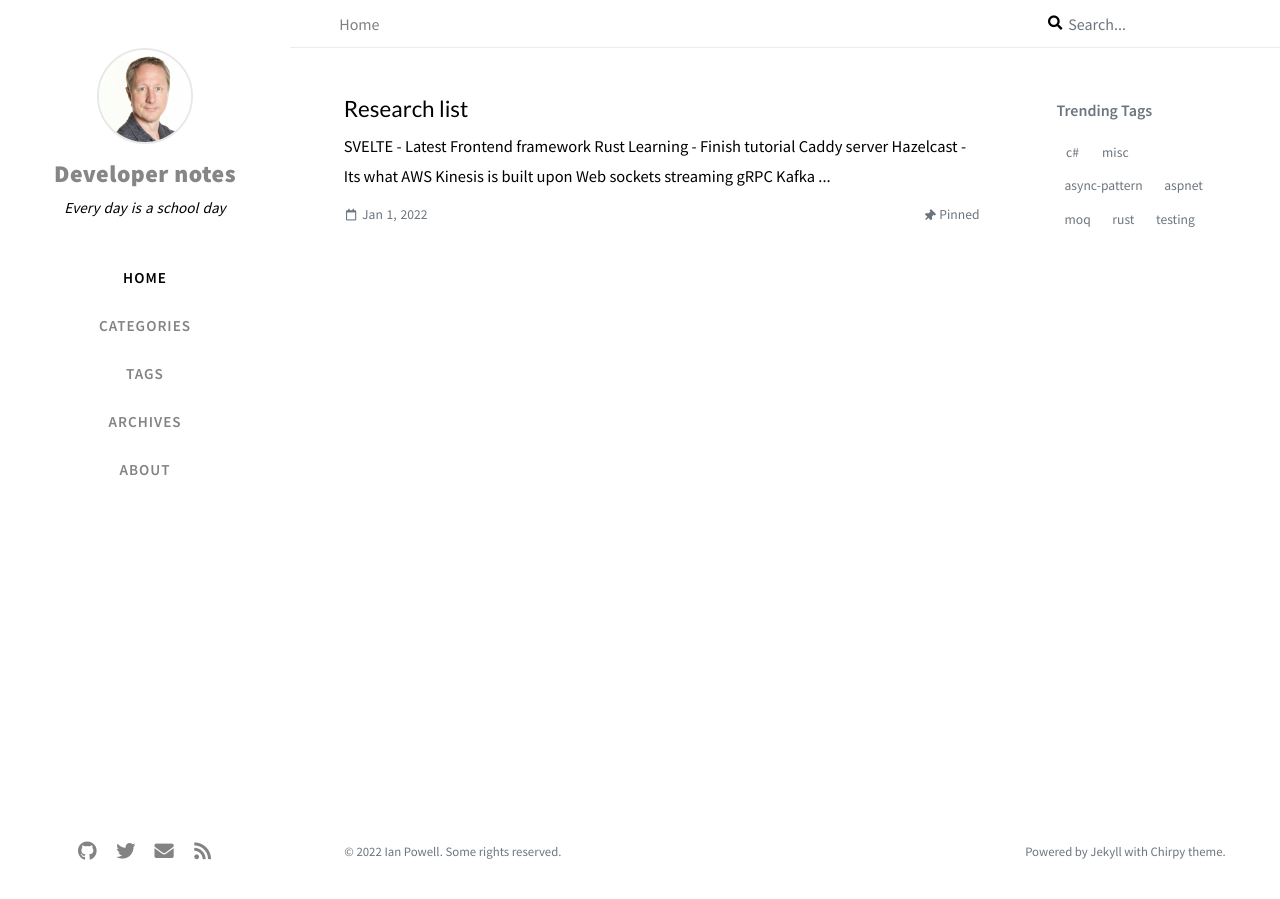
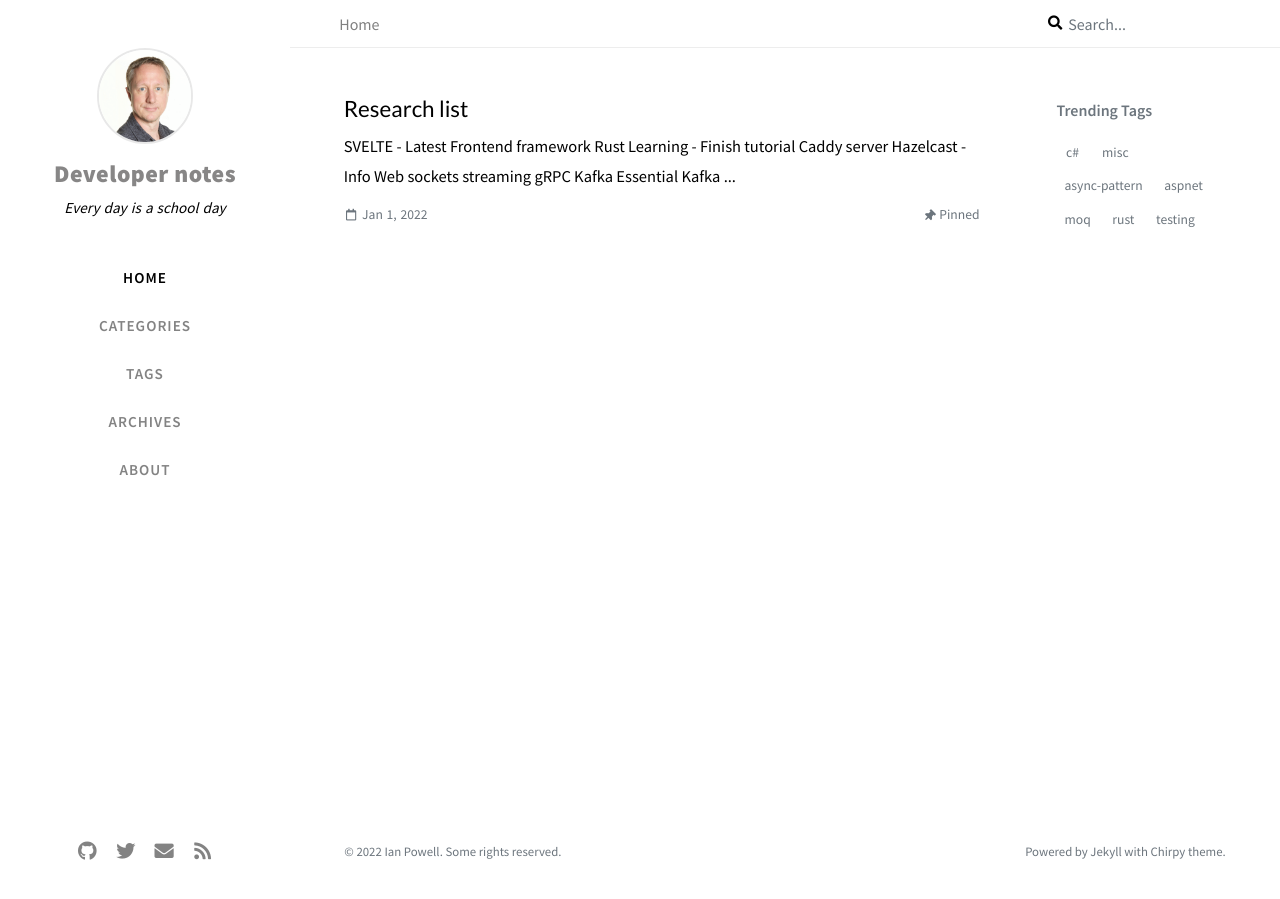
Before and after one commit to ianpowell2017/ianpowell2017.github.io, a Jekyll site: the page built from index.html, in a window 1280 px wide. Built offline with Jekyll 4.4.1, drawn with Linux system fonts in a browser that asks for light colours; nearby versions of some CDN libraries; comment, search, counter and statistics services are not loaded.

Commit message:
Update 2022-01-01-things-to-research.md

```diff
--- a/_posts/2022-01-01-things-to-research.md
+++ b/_posts/2022-01-01-things-to-research.md
@@ -10,13 +10,12 @@
 - [ ] [SVELTE](https://svelte.dev/tutorial/making-an-app) - Latest Frontend framework
 - [ ] [Rust Learning](https://doc.rust-lang.org/book/ch08-02-strings.html) - Finish tutorial
 - [ ] [Caddy server](https://caddyserver.com/docs/getting-started)
-- [ ] [Hazelcast](https://hazelcast.com/) - Its what AWS Kinesis is built upon
+- [ ] [Hazelcast](https://hazelcast.com/) - [Info](https://docs.hazelcast.com/imdg/4.2/installation/installing-using-docker)
   - [ ] Web sockets streaming
   - [ ] gRPC
   - [ ] [Kafka](https://kafka.apache.org)
     - [X] [Essential Kafka Learning video](https://www.linkedin.com/learning/apache-kafka-essential-training-getting-started)
-    - [ ] [Building scalable applications](https://www.linkedin.com/learning/apache-kafka-essential-training-building-scalable-applications)
-    - [ ] [Stream processing desing](https://www.linkedin.com/learning/stream-processing-design-patterns-with-kafka-streams)
+    - [ ] [Stream processing desing](https://www.linkedin.com/learning/stream-processing-design-patterns-with-kafka-streams) - Only in Scala / Java
   - [ ] [Rx .net](https://github.com/dotnet/reactive)
   - [ ] [akka.net](https://getakka.net/)
   - [ ] [Aws Fargate](https://aws.amazon.com/fargate/)
```
